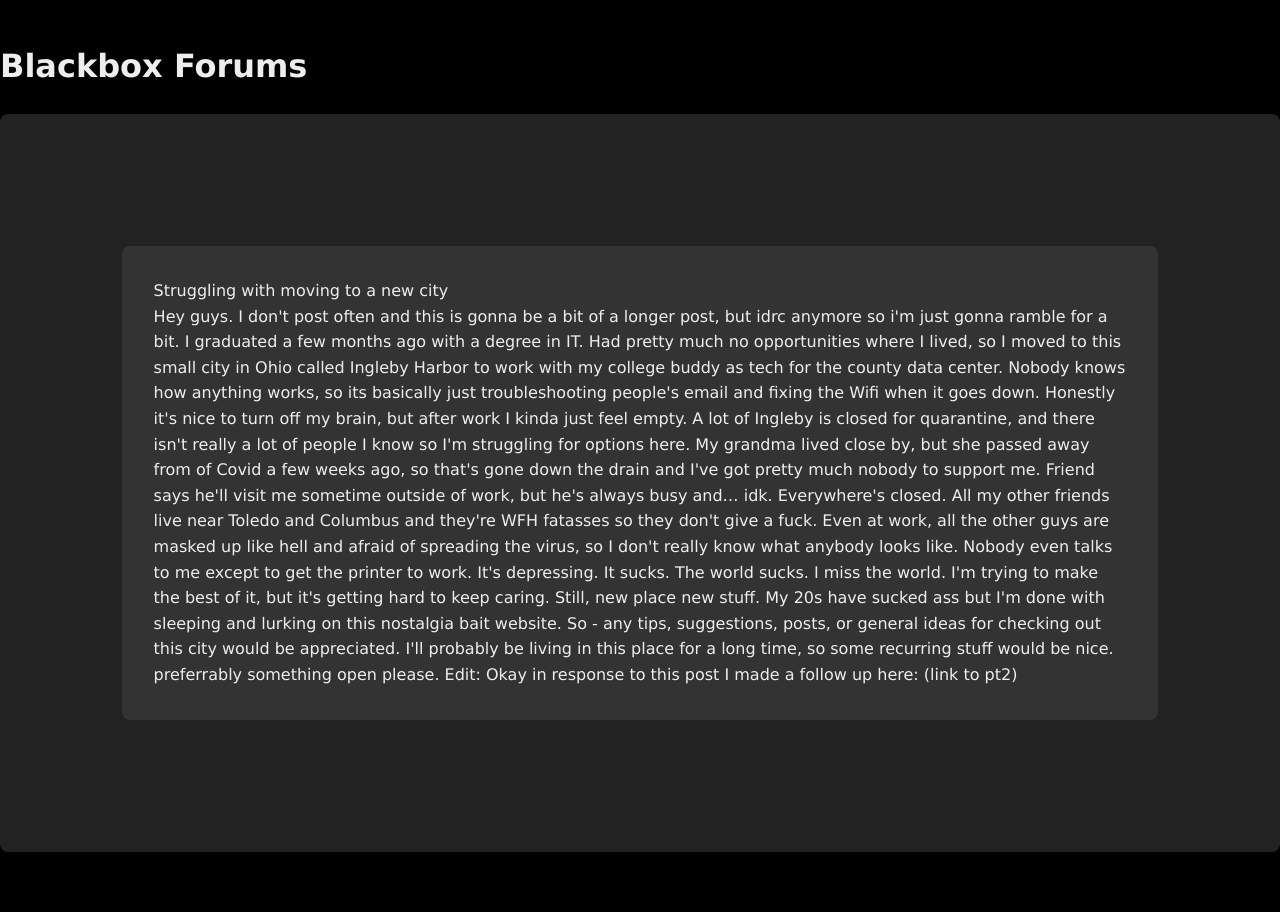
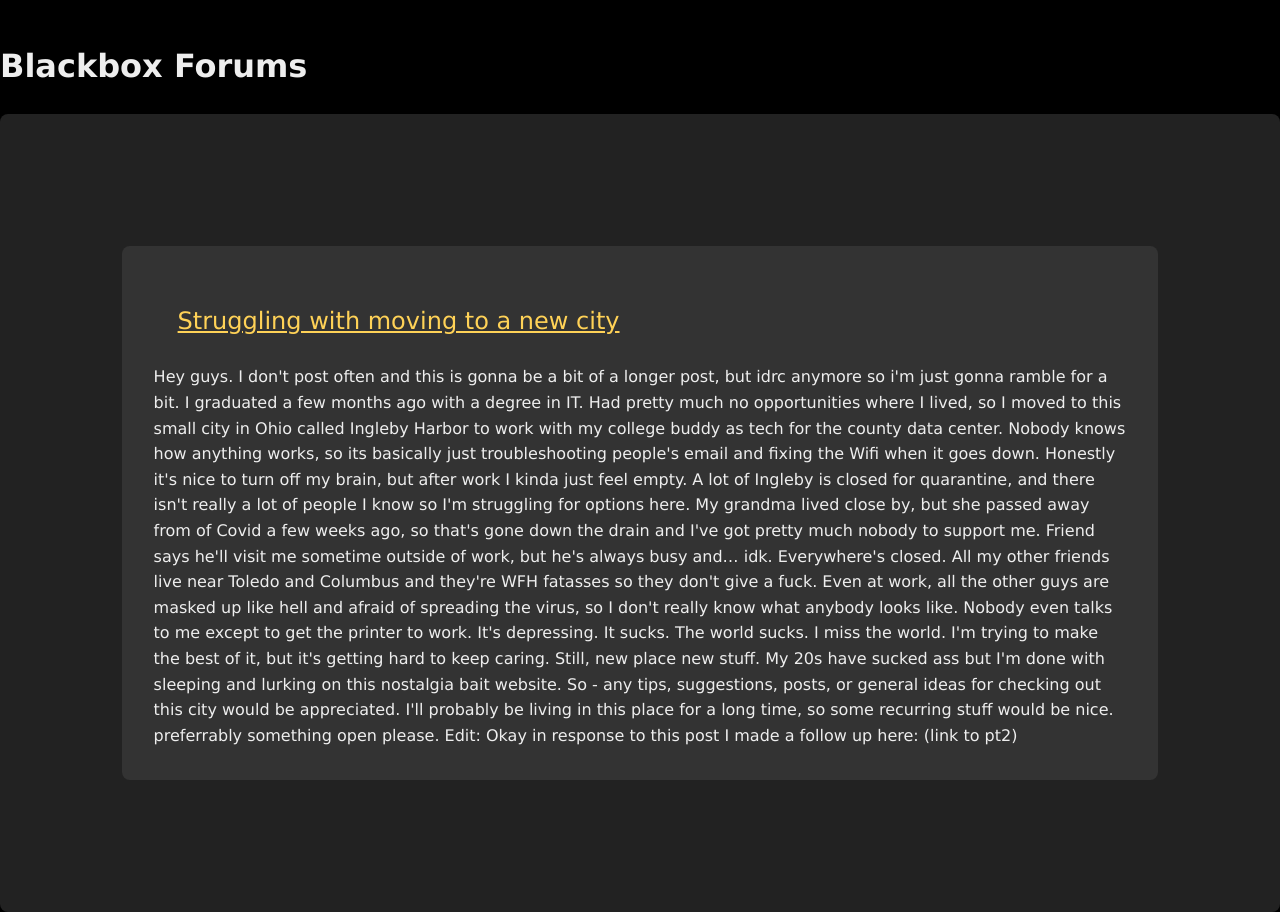
Before and after one commit to blackboxforums/blackboxforums.github.io, a Jekyll site: the page built from index.md, in a window 1280 px wide. Built offline with Jekyll 4.4.1, drawn with Linux system fonts in a browser that asks for light colours.

Commit message:
Update style.css

```diff
--- a/assets/css/style.css
+++ b/assets/css/style.css
@@ -100,9 +100,10 @@ div.post {
   border-radius: 8px;
 }
 
-div.post header h1 {
+div.post div.post-title {
   color: var(--accent-color);
   font-size: 1.5em;
   padding: 1em;
+  text-align: left;
   text-decoration: underline;
 }
```
